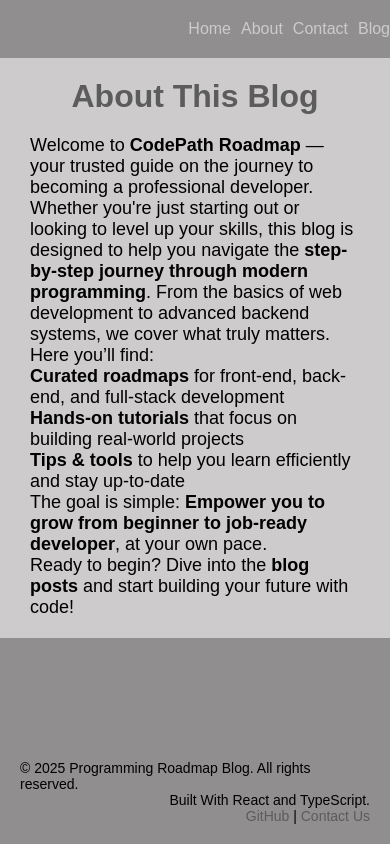
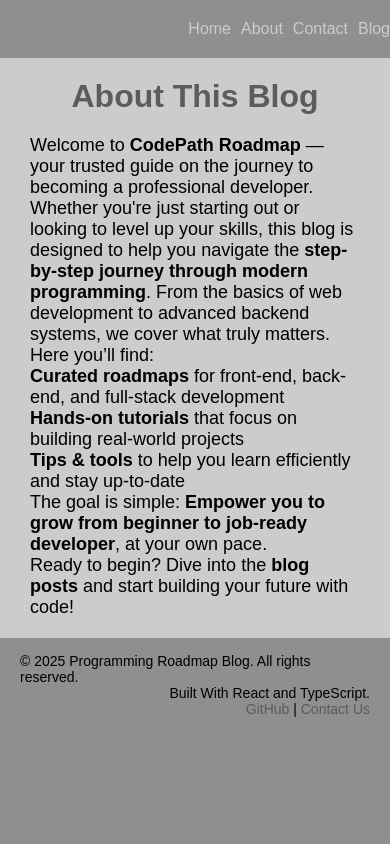
Before and after one commit to okedo01/Blog-post-okedo01, a React (Vite) app: page /about in a window 390 px wide. Built offline with nearby package versions, Linux system fonts and the light colour scheme; a web font is replaced by a local one.

Commit message:
Continuing with responsive design

```diff
--- a/src/index.css
+++ b/src/index.css
@@ -137,6 +137,10 @@ footer {
     .user-form button {
         width: 20%;
     }
+     footer {
+        position: static;
+        margin-top: 15px;
+    }
 }
 
 @media screen and (max-width: 600px) {
@@ -163,12 +167,13 @@ footer {
     }
     .about {
     padding: 10px 30px;
-    margin-bottom: 70px;
     }
     .about p {
         font-size: 14px;
     }
     footer {
-        top: 41em;
+        position: static;
+        margin-top: 15px;
+        font-size: 12px;
     }
 }
```
